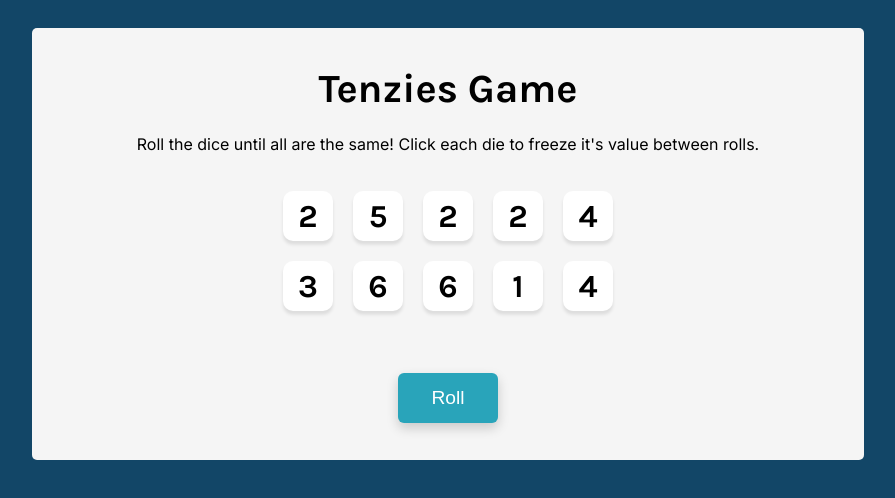
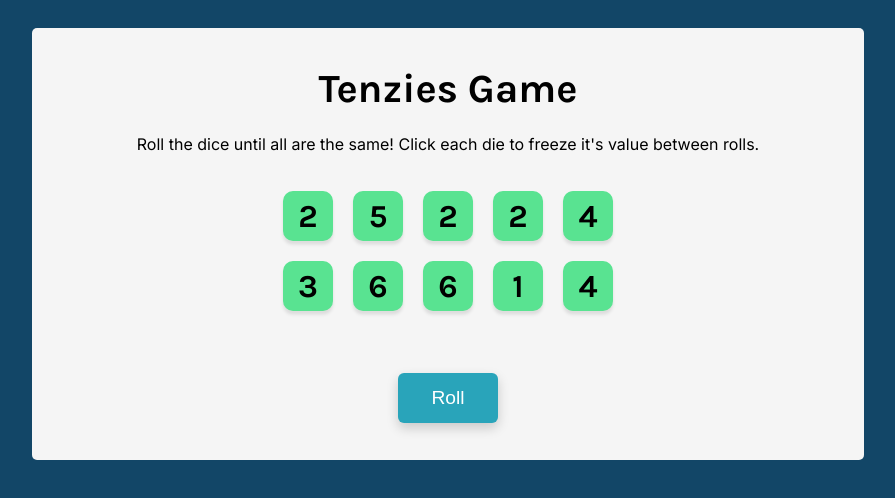
Before and after one commit to ondairos/tenzies_game, a React (Vite) app: page / in a window 1280 px wide. Shown: the top 498 px of the page, without its empty margins (192-1087 px from the left). Built offline with nearby package versions, Linux system fonts and the light colour scheme.

Commit message:
added custom styling to Die component

```diff
--- a/src/App.jsx
+++ b/src/App.jsx
@@ -15,9 +15,9 @@ function App() {
       // 6 possible outcomes
       diceData.push({
         value: Math.ceil(Math.random() * 6),
-        isHeld: false,
+        isHeld: true,
         // added nanoid for key warning
-        id: nanoid()
+        id: nanoid(),
       });
     }
     return diceData;
@@ -46,7 +46,9 @@ function App() {
   }
 
   // render die elements !must be at the BOTTOM!  use element.value because element is object.
-  const diceElements = dice.map((element) => <Die key={element.id} value={element.value} />);
+  const diceElements = dice.map((element) => (
+    <Die key={element.id} value={element.value} isHeld={element.isHeld}/>
+  ));
 
   return (
     <main>
--- a/src/components/Die.jsx
+++ b/src/components/Die.jsx
@@ -2,11 +2,11 @@ import React from "react";
 
 export const Die = (props) => {
   const styles = {
-    backgroundColor: props.held ? "#59E391" : "white",
+    backgroundColor: props.isHeld ? "#59E391" : "white",
   };
 
   return (
-    <div className="die-face" onClick={props.hold} style={styles}>
+    <div className="die-face" style={styles}>
       <h2 className="die-num">{props.value}</h2>
     </div>
   );
```
